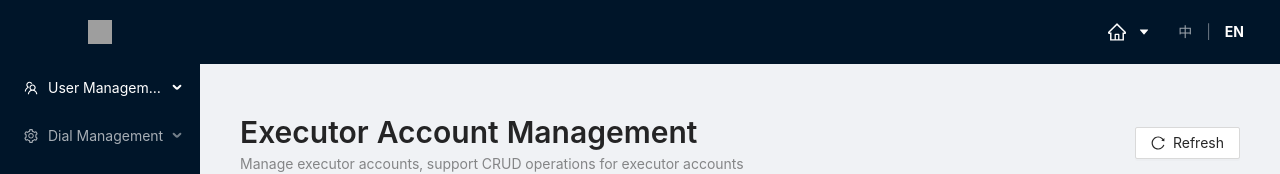
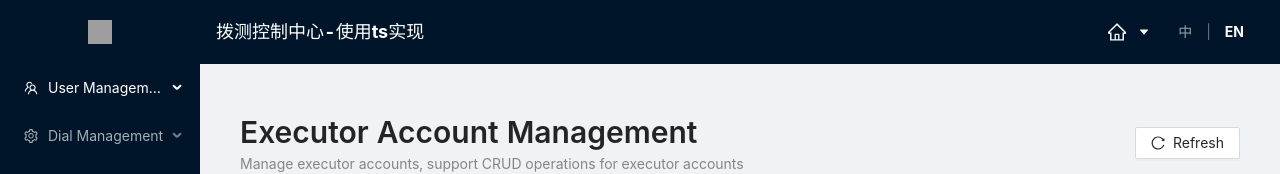
Before and after one commit to GuiHongli/DialTestCenter, a React app in the folder frontend/: page /users in a window 1280 px wide. Shown: the top 174 px of the page. Built offline with nearby package versions, Linux system fonts and the light colour scheme; no server answers; grey boxes are pictures that could not be loaded.

Commit message:
前端ts实现归档

```diff
--- a/frontend/src/components/Layout.tsx
+++ b/frontend/src/components/Layout.tsx
@@ -157,7 +157,7 @@ const Layout: React.FC<LayoutProps> = ({ children }) => {
         <Header style={{ padding: 0, background: '#001529', display: 'flex', alignItems: 'center', justifyContent: 'space-between' }}>
           <div style={{ display: 'flex', alignItems: 'center' }}>
             <span style={{ fontSize: '18px', fontWeight: 'bold', marginLeft: '16px', color: 'white' }}>
-              {/* {translateApp('title')} */}
+             拨测控制中心-使用ts实现
             </span>
           </div>
         <div style={{ marginRight: '24px', display: 'flex', alignItems: 'center' }}>
```
